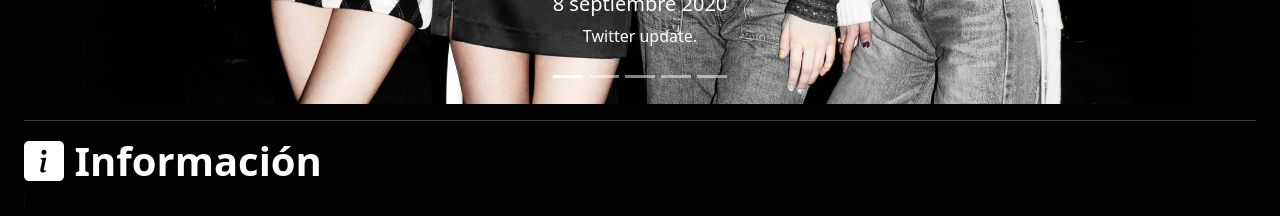
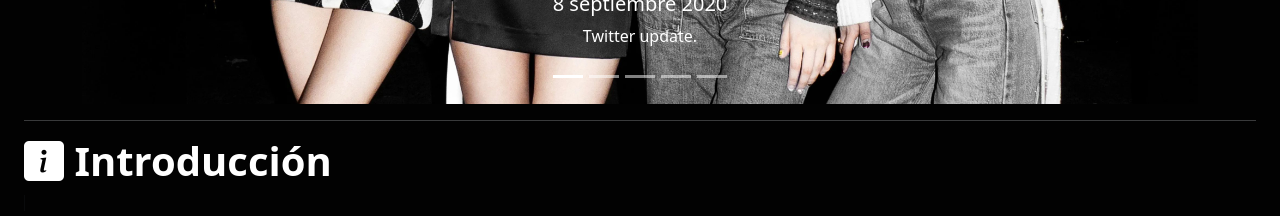
Before and after one commit to Pokilul/pokilul.github.io, a plain HTML site: page index.html in a window 1280 px wide. Shown: the part 780-996 px from the top of the page. Drawn offline with Linux system fonts and the light colour scheme.

Commit message:
Update index.html

```diff
--- a/index.html
+++ b/index.html
@@ -109,7 +109,7 @@
         </div>
         </div>
         <hr class="border-1 border-top bg-white w-100">
-        <h1 class=" display-6 fw-bolder text-white"><i class="bi bi-info-square-fill"></i> Información</h1>
+        <h1 class=" display-6 fw-bolder text-white"><i class="bi bi-info-square-fill"></i> Introducción</h1>
         <div class="vr"></div>
         <!--PRIMER INFO-->
         <div class="container-fluid">
```
